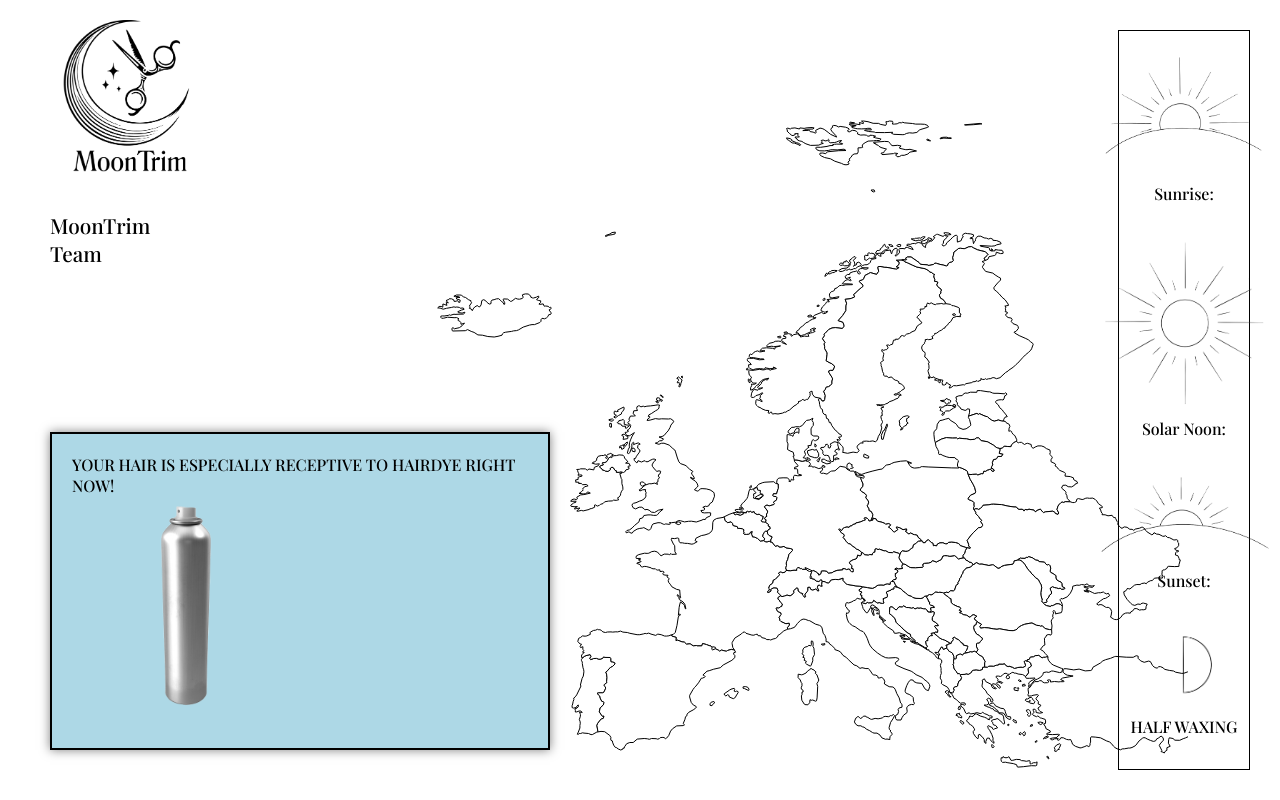
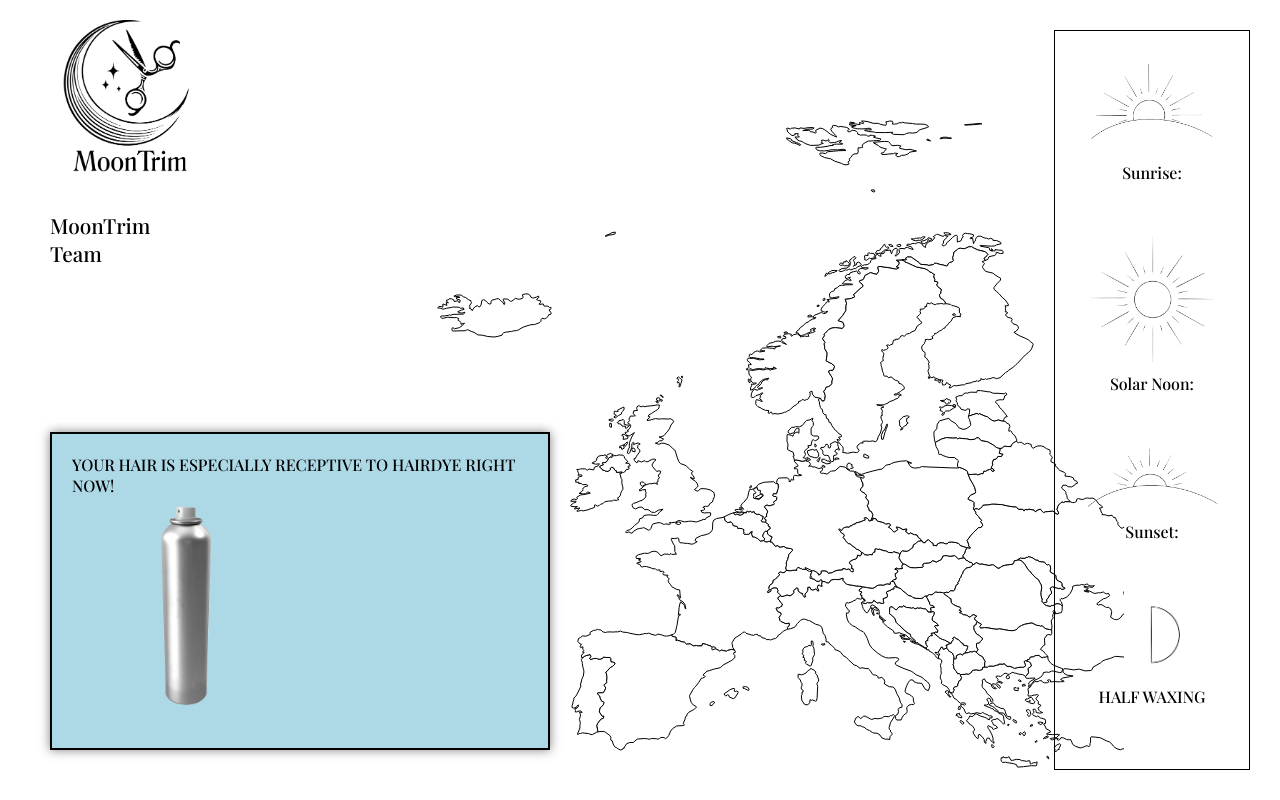
Before and after one commit to crueschdiecoole/Projekt-API, a PHP site: page /html/index.html in a window 1280 px wide. Run offline with PHP 8.4, Linux system fonts and the light colour scheme; some web fonts are replaced.

Commit message:
änderungen box rechts

```diff
--- a/css/style.css
+++ b/css/style.css
@@ -50,7 +50,7 @@ body {
 
 .mid-container {
   height: 100%;
-  width: 70%;
+  width: 65%;
   display: flex;
   flex-direction: column;
   align-items: center;
@@ -60,7 +60,7 @@ body {
 
 .right-container {
   height: 100%;
-  width: 15%;
+  width: 20%;
   display: flex;
   flex-direction: column;
   align-items: center;
@@ -123,7 +123,7 @@ body {
 }
 
 .right-container img {
-  width: 180px;
+  width: 140px;
   height: auto;
 }
 
@@ -303,7 +303,4 @@ path:hover {
   #moonPhaseImg {
     width: 60px;
   }
-  .team-member {
-    margin: 10px;
-  }
 }
```
